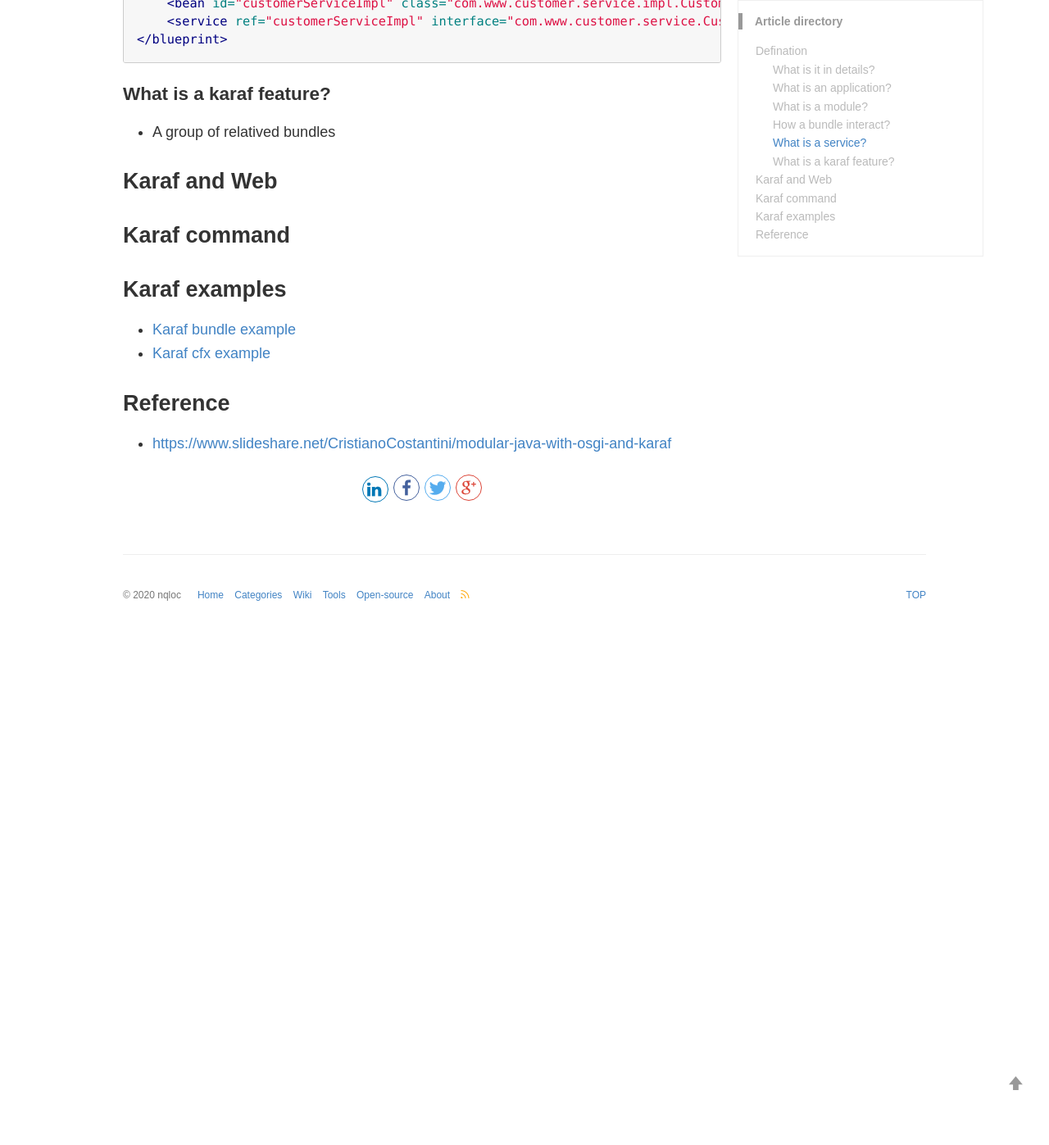
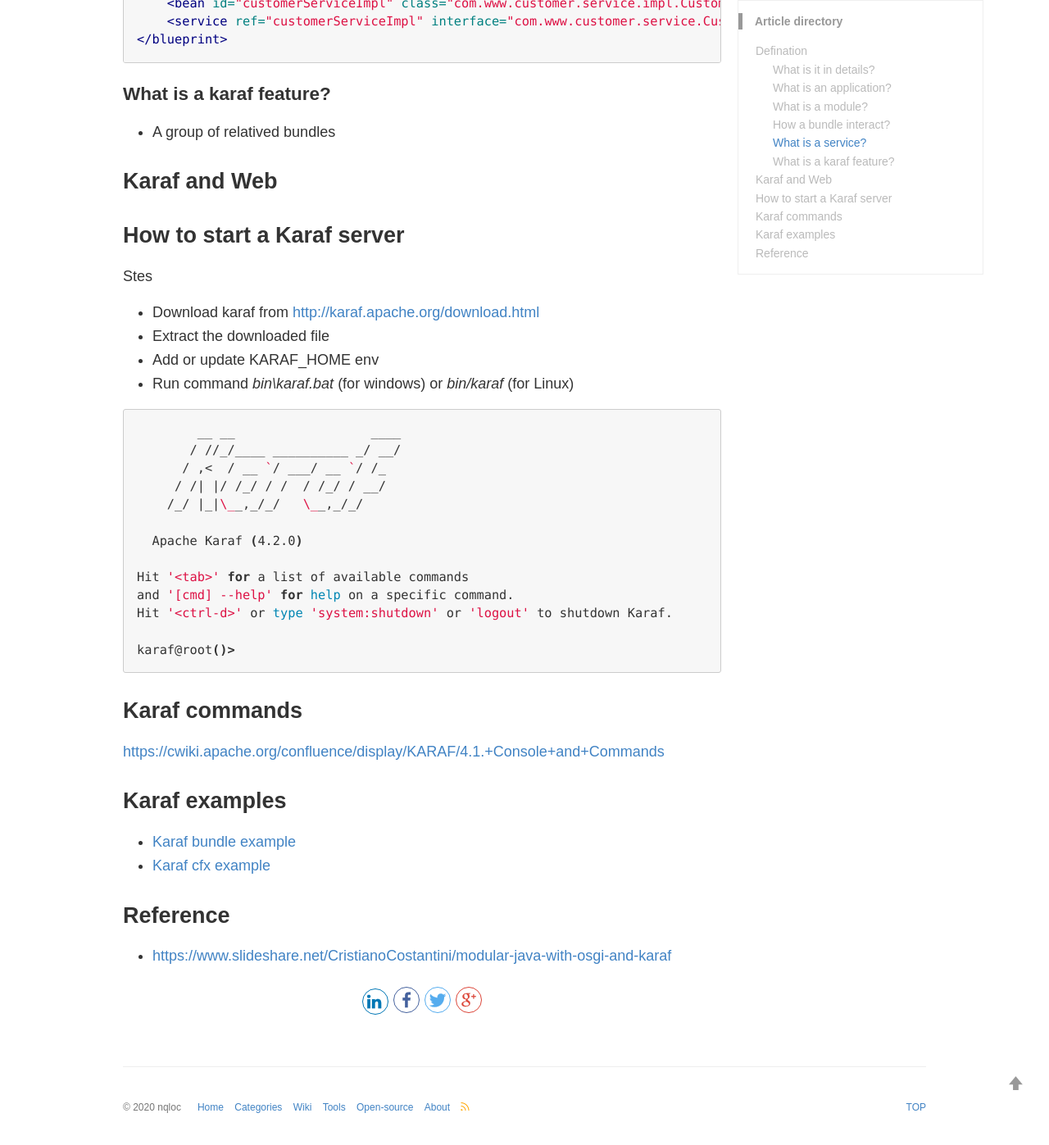
Before and after one commit to nqloc/nqloc.github.io, a Jekyll site: the page built from _posts/2019-3-1-Karaf.md, in a window 1280 px wide and 1400 px high, scrolled down 1975 px. Shown: the top 1397 px of the window at 82% size. Built offline with Jekyll 4.4.1, drawn with Linux system fonts in a browser that asks for light colours; comment, search, counter and statistics services are not loaded; before the commit the page ends 2750 px from its top, so only the background shows below that.

Commit message:
Update 2019-3-1-Karaf.md

````diff
--- a/_posts/2019-3-1-Karaf.md
+++ b/_posts/2019-3-1-Karaf.md
@@ -89,7 +89,34 @@ public class CustomerServiceImpl implements CustomerService {
 
 ### Karaf and Web
 
-### Karaf command
+### How to start a Karaf server
+
+Stes
+
+* Download karaf from <http://karaf.apache.org/download.html>
+* Extract the downloaded file
+* Add or update KARAF_HOME env
+* Run command *bin\karaf.bat* (for windows) or *bin/karaf* (for Linux)
+
+```sh
+        __ __                  ____
+       / //_/____ __________ _/ __/
+      / ,<  / __ `/ ___/ __ `/ /_
+     / /| |/ /_/ / /  / /_/ / __/
+    /_/ |_|\__,_/_/   \__,_/_/
+
+  Apache Karaf (4.2.0)
+
+Hit '<tab>' for a list of available commands
+and '[cmd] --help' for help on a specific command.
+Hit '<ctrl-d>' or type 'system:shutdown' or 'logout' to shutdown Karaf.
+
+karaf@root()>
+```
+
+### Karaf commands
+
+<https://cwiki.apache.org/confluence/display/KARAF/4.1.+Console+and+Commands>
 
 ### Karaf examples
 
````
